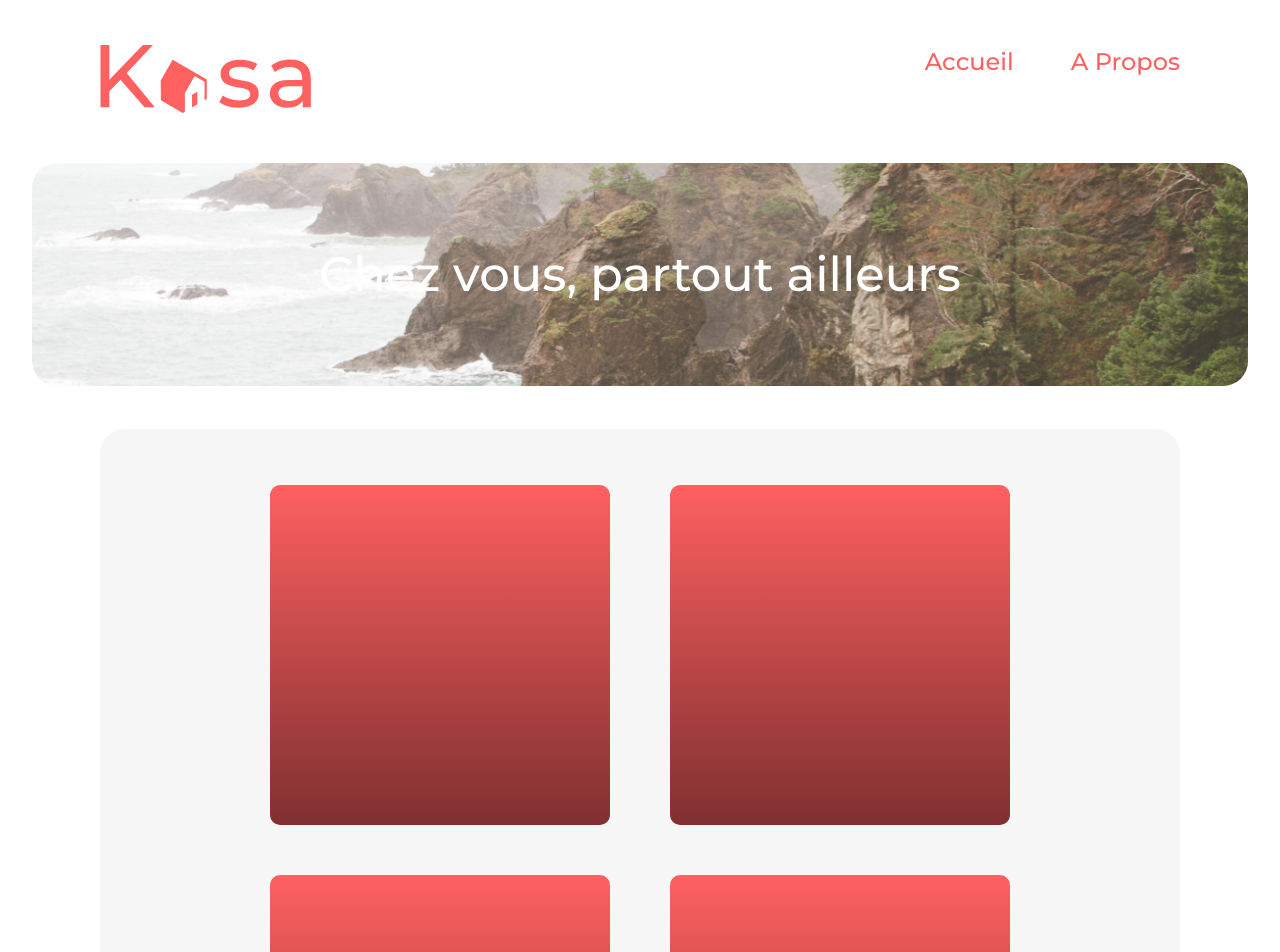
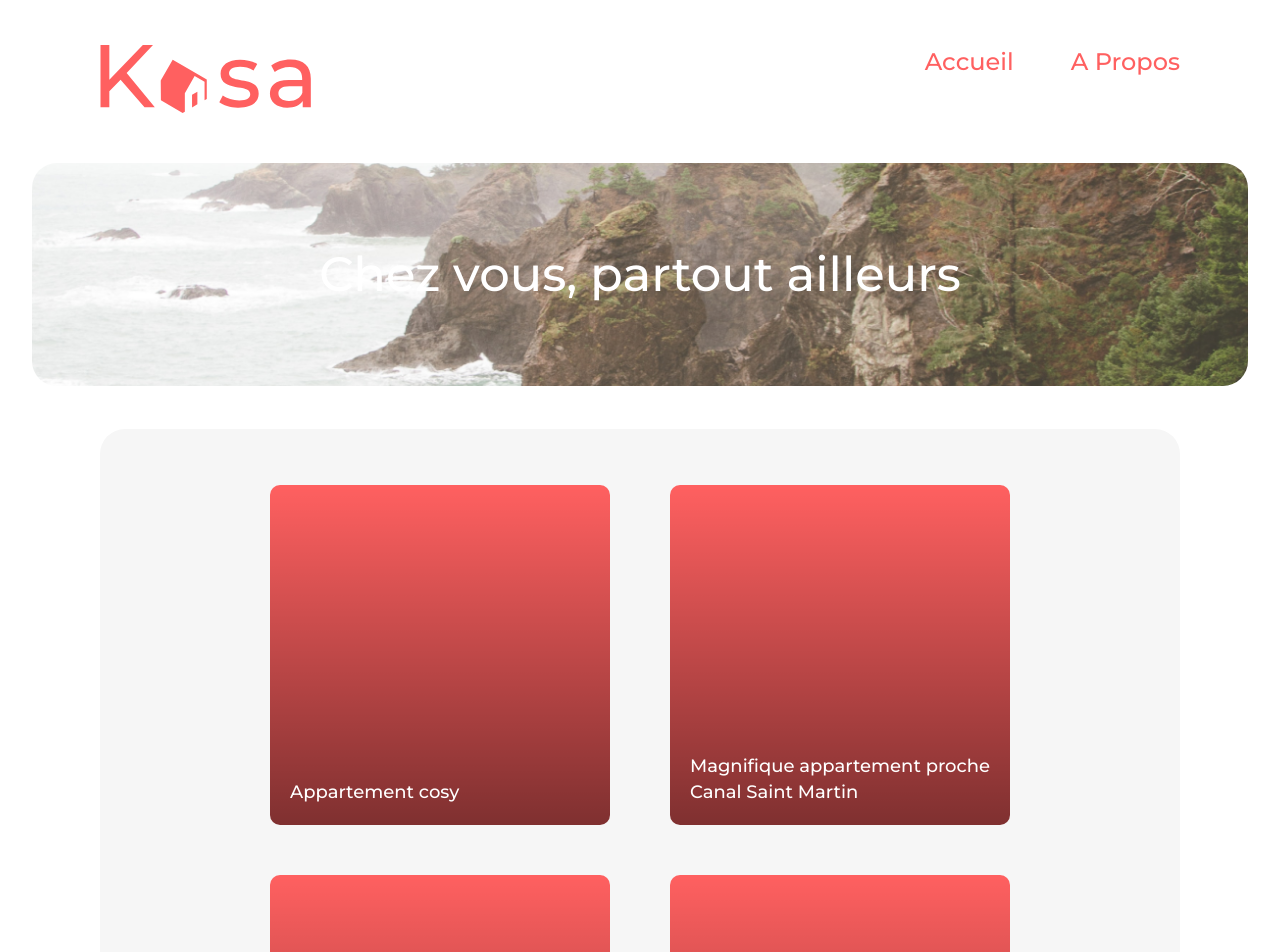
Before and after one commit to MalletCamille/Kasa, a React (Vite) app: page / in a window 1280 px wide. Shown: the top 952 px of the page. Built offline with nearby package versions, Linux system fonts and the light colour scheme; a web font is replaced by a local one.

Commit message:
feat Error Page + import appt titles on cards

```diff
--- a/package.json
+++ b/package.json
@@ -12,6 +12,7 @@
   "dependencies": {
     "css-loader": "^6.8.1",
     "node-sass": "^9.0.0",
+    "prop-types": "^15.8.1",
     "react": "^18.2.0",
     "react-dom": "^18.2.0",
     "react-router-dom": "^6.20.0",
--- a/src/components/Card.jsx
+++ b/src/components/Card.jsx
@@ -1,8 +1,15 @@
 import '../style/Card.scss'
+import PropTypes from 'prop-types';
 
-function Card() {
+
+Card.propTypes = {
+    title: PropTypes.string.isRequired
+}
+
+function Card({ title }) {
     return (
         <article className = "card">
+            <h2 className='card__title'>{title}</h2>
         </article>
     )
 }
--- a/src/pages/About/About.jsx
+++ b/src/pages/About/About.jsx
@@ -1,6 +1,12 @@
+import Banner from '../../components/Banner.jsx'
+
 function About() {
     return (
-  <h1>A propos</h1>
+      <div className="banner__about">
+           <Banner/>
+      </div>
+
+
   )
 }
 
--- a/src/pages/Error/Error.jsx
+++ b/src/pages/Error/Error.jsx
@@ -1,12 +1,13 @@
 import Errorimg from "../../assets/404.png"
 import "../../style/Error.scss"
+import { Link } from 'react-router-dom'
 
 function Error() {
     return (
       <div className="Error__container">
         <img className="Error__img" src={Errorimg} alt="Image Erreur 404"></img>
         <span className="Error__txt">Oups! La page que vous demandez n'existe pas</span>
-        <span className="Error__backtohome">Retourner sur la page d'accueil</span>
+        <Link className='Error__backtohome' to="/">Retourner sur le page d'accueil</Link>
       </div>
   )
 }
--- a/src/pages/Home/Home.jsx
+++ b/src/pages/Home/Home.jsx
@@ -11,8 +11,7 @@ function Home() {
       </div>
     <main className='main'>
     {json.map(appartments=> (
-    <Card key={`${appartments.id}`}>
-      {appartments.title}
+    <Card key={`${appartments.id}`} title={appartments.title}>
     </Card>
       ))}
     </main>
--- a/src/style/Card.scss
+++ b/src/style/Card.scss
@@ -4,4 +4,17 @@
     height: 340px;
     background: linear-gradient(180deg, rgba(255, 255, 255, 0) 0%, rgba(0, 0, 0, 0.5) 100%);
     background-color: #FF6060;
+    position: relative;
+
+    &__title {
+        font-family: 'Montserrat', sans-serif;
+        font-weight: 500;
+        font-size: 18px;
+        line-height: 26px;
+        color: white;
+        position: absolute;
+        bottom: 20px;
+        left: 20px;
+        margin-right: 20px;
+    }
 }
```
Also changed, not shown: 1 other file (tests, documents, lock files or other folders).
